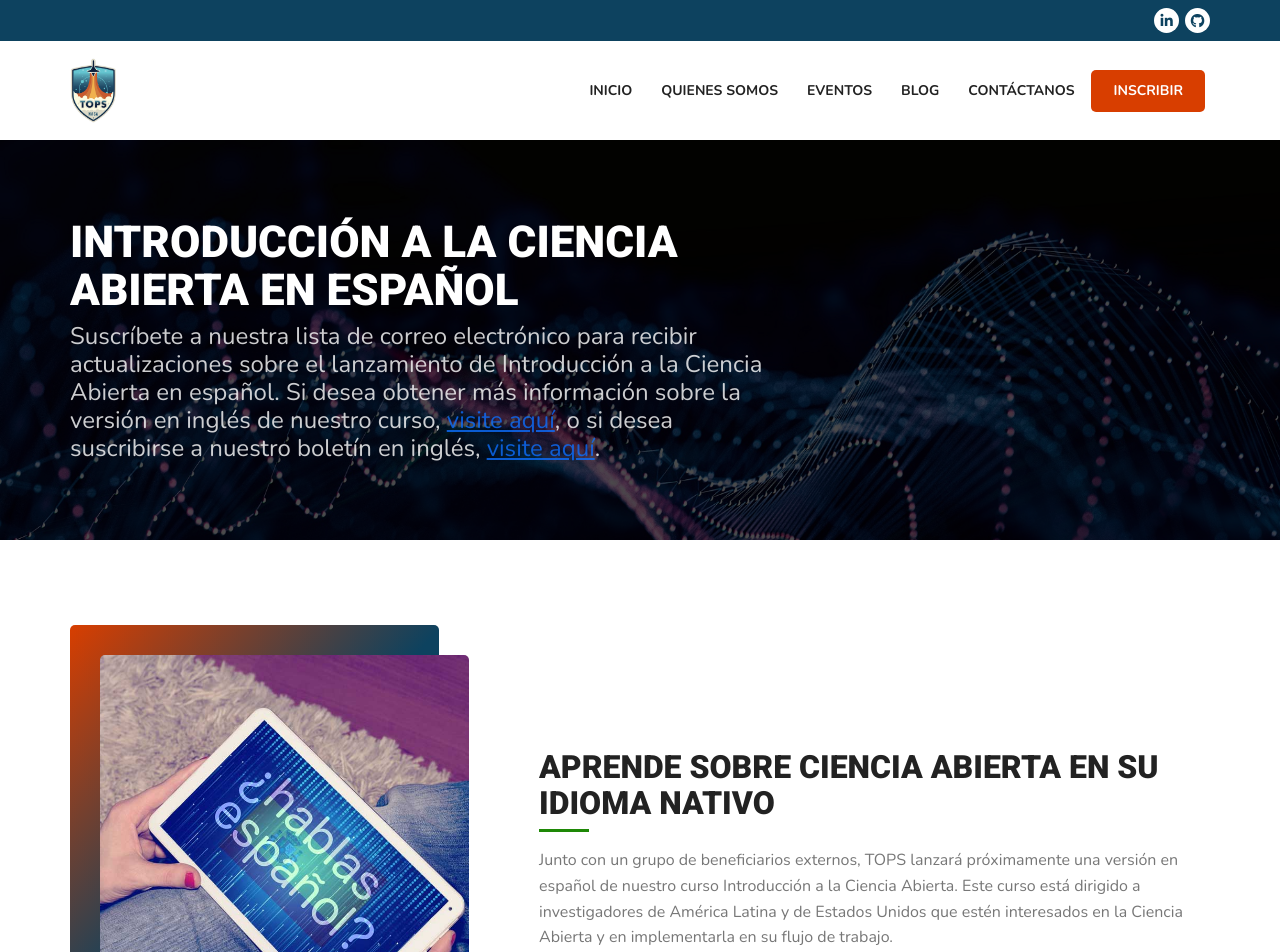
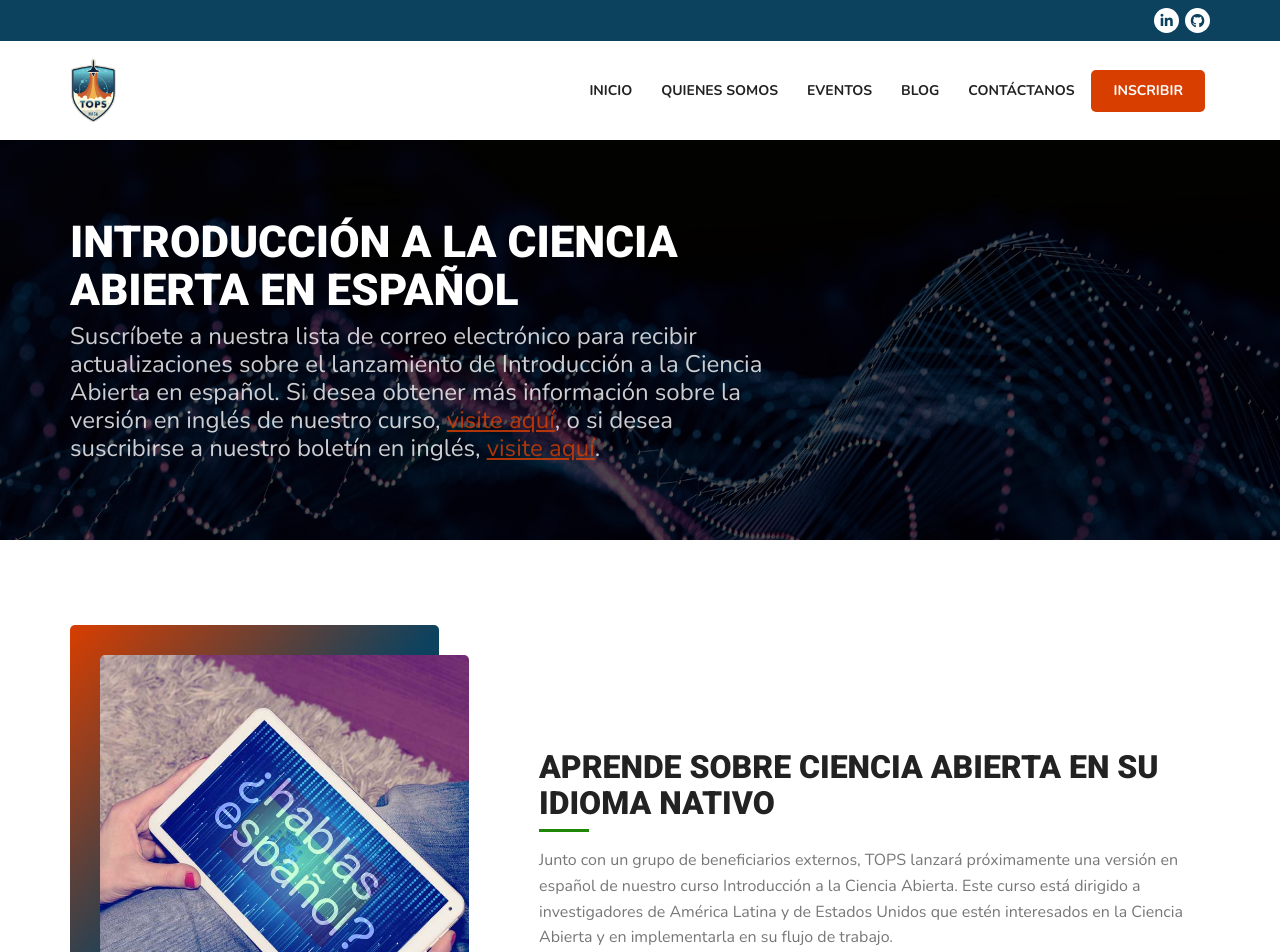
Before and after one commit to bressler1995/TOPS-Website-Front-End, a Jekyll site: the page built from pages/os101spanish.md, in a window 1280 px wide. Shown: the top 952 px of the page. Built offline with Jekyll 4.4.1, drawn with Linux system fonts in a browser that asks for light colours; a script that is not in the unit is left out.

Commit message:
change color of links in h3 for spanish page

```diff
--- a/_layouts/cta.html
+++ b/_layouts/cta.html
@@ -65,6 +65,15 @@ layout: spanish
         font-size: 24px;
         line-height: 28px;
         font-weight: 400;
+    }
+
+    .tops_hero.sub_hero h3 a {
+        -webkit-transition: opacity 0.3s ease;
+        -moz-transition: opacity 0.3s ease;
+        -ms-transition: opacity 0.3s ease;
+        -o-transition: opacity 0.3s ease;
+        transition: opacity 0.3s ease;
+        color: #d83e00;
     }
 
     .ctct-form-success {
```
